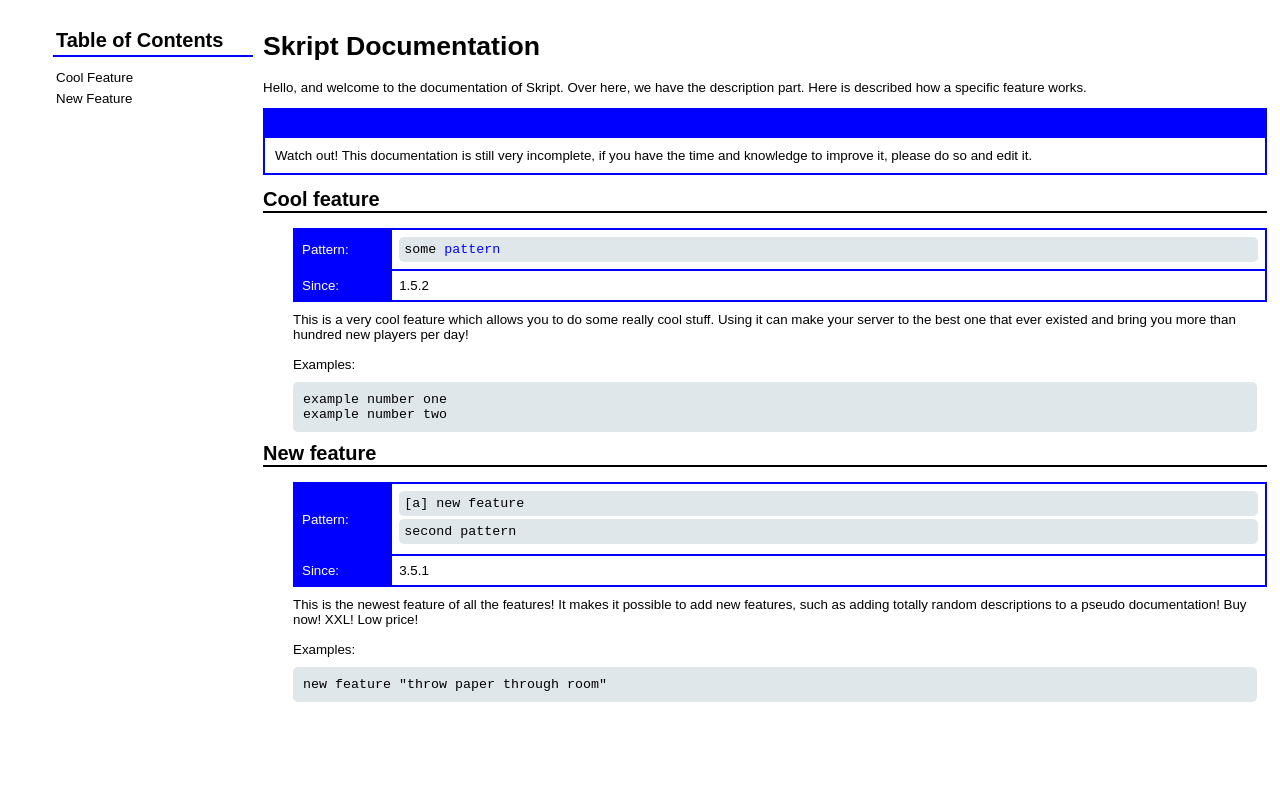
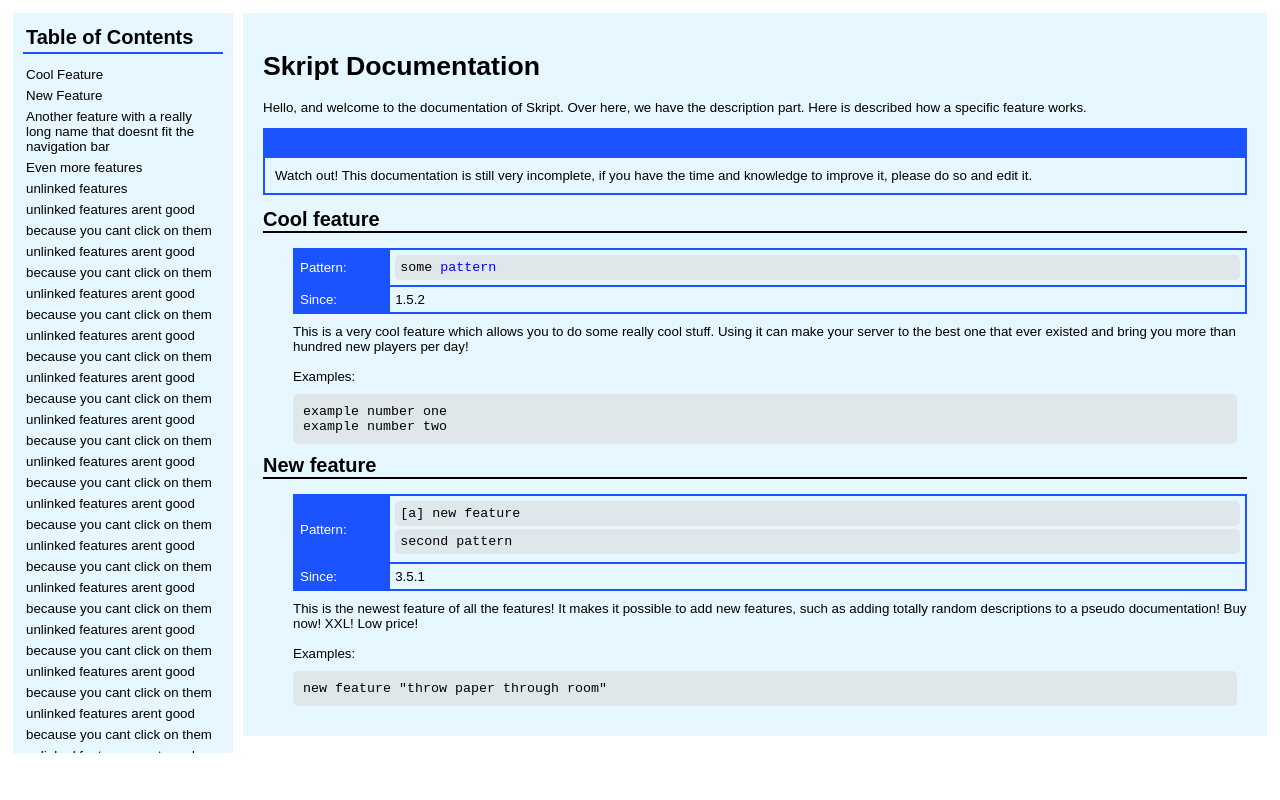
Before and after one commit to Namnodorel/SkriptDocs, a plain HTML site: page index.html in a window 1280 px wide. Drawn offline with Linux system fonts and the light colour scheme.

Commit message:
Changed color scheme, made nav floating and scrollable

```diff
--- a/css/styles.css
+++ b/css/styles.css
@@ -7,13 +7,18 @@ body {
 #nav{
   list-style: none;
   width: 200px;
-  position:absolute;
+  position:fixed;
+  background-color: #e6f7ff;
+  padding:10px;
+  margin-top: 0px;
+  height:90%;
+  overflow-y:auto;
 }
 
 #nav-title{
   font-size:15pt;
   font-weight: bold;
-  border-bottom: solid 2px blue;
+  border-bottom: solid 2px #1a53ff;
   margin-bottom: 10px;
 }
 
@@ -26,7 +31,9 @@ body {
 }
 
 #content{
-  margin-left: 250px;
+  margin-left: 230px;
+  background-color:#e6f7ff;
+  padding:20px;
 }
 
 .item-title{
@@ -47,13 +54,13 @@ table{
 }
 
 td {
-  border: solid 2px blue;
-  padding: 7px;
+  border: solid 2px #1a53ff;
+  padding: 5px;
 }
 
 td.item-table-label{
   color: white;
-  background-color: blue;
+  background-color: #1a53ff;
   width: 10%;
 }
 
@@ -95,6 +102,6 @@ a{
 
 .box{
   padding: 10px;
-  border: solid 2px blue;
+  border: solid 2px #1a53ff;
   border-top-width:30px;
 }
--- a/index.html
+++ b/index.html
@@ -9,6 +9,85 @@
 	  <li id="nav-title">Table of Contents</li>
 	  <li><a href="#coolFeature">Cool Feature</a></li>
 	  <li><a href="#newFeature">New Feature</a></li>
+	  <li>Another feature with a really long name that doesnt fit the navigation bar</li>
+	  <li>Even more features</li>
+	  <li>unlinked features</li>
+	  <li>unlinked features arent good</li>
+	  <li>because you cant click on them</li>
+	  <li>unlinked features arent good</li>
+	  <li>because you cant click on them</li>
+	  <li>unlinked features arent good</li>
+	  <li>because you cant click on them</li>
+	  <li>unlinked features arent good</li>
+	  <li>because you cant click on them</li>
+	  <li>unlinked features arent good</li>
+	  <li>because you cant click on them</li>
+	  <li>unlinked features arent good</li>
+	  <li>because you cant click on them</li>
+	  <li>unlinked features arent good</li>
+	  <li>because you cant click on them</li>
+	  <li>unlinked features arent good</li>
+	  <li>because you cant click on them</li>
+	  <li>unlinked features arent good</li>
+	  <li>because you cant click on them</li>
+	  <li>unlinked features arent good</li>
+	  <li>because you cant click on them</li>
+	  <li>unlinked features arent good</li>
+	  <li>because you cant click on them</li>
+	  <li>unlinked features arent good</li>
+	  <li>because you cant click on them</li>
+	  <li>unlinked features arent good</li>
+	  <li>because you cant click on them</li>
+	  <li>unlinked features arent good</li>
+	  <li>because you cant click on them</li>
+	  <li>unlinked features arent good</li>
+	  <li>because you cant click on them</li>
+	  <li>unlinked features arent good</li>
+	  <li>because you cant click on them</li>
+	  <li>unlinked features arent good</li>
+	  <li>because you cant click on them</li>
+	  <li>unlinked features arent good</li>
+	  <li>because you cant click on them</li>
+	  <li>unlinked features arent good</li>
+	  <li>because you cant click on them</li>
+	  <li>unlinked features arent good</li>
+	  <li>because you cant click on them</li>
+	  <li>unlinked features arent good</li>
+	  <li>because you cant click on them</li>
+	  <li>unlinked features arent good</li>
+	  <li>because you cant click on them</li>
+	  <li>unlinked features arent good</li>
+	  <li>because you cant click on them</li>
+	  <li>unlinked features arent good</li>
+	  <li>because you cant click on them</li>
+	  <li>unlinked features arent good</li>
+	  <li>because you cant click on them</li>
+	  <li>unlinked features arent good</li>
+	  <li>because you cant click on them</li>
+	  <li>unlinked features arent good</li>
+	  <li>because you cant click on them</li>
+	  <li>unlinked features arent good</li>
+	  <li>because you cant click on them</li>
+	  <li>unlinked features arent good</li>
+	  <li>because you cant click on them</li>
+	  <li>unlinked features arent good</li>
+	  <li>because you cant click on them</li>
+	  <li>unlinked features arent good</li>
+	  <li>because you cant click on them</li>
+	  <li>unlinked features arent good</li>
+	  <li>because you cant click on them</li>
+	  <li>unlinked features arent good</li>
+	  <li>because you cant click on them</li>
+	  <li>unlinked features arent good</li>
+	  <li>because you cant click on them</li>
+	  <li>unlinked features arent good</li>
+	  <li>because you cant click on them</li>
+	  <li>unlinked features arent good</li>
+	  <li>because you cant click on them</li>
+	  <li>unlinked features arent good</li>
+	  <li>because you cant click on them</li>
+	  <li>unlinked features arent good</li>
+	  <li>because you cant click on them</li>
 	</ul>
 
 	<div id="content">
```
